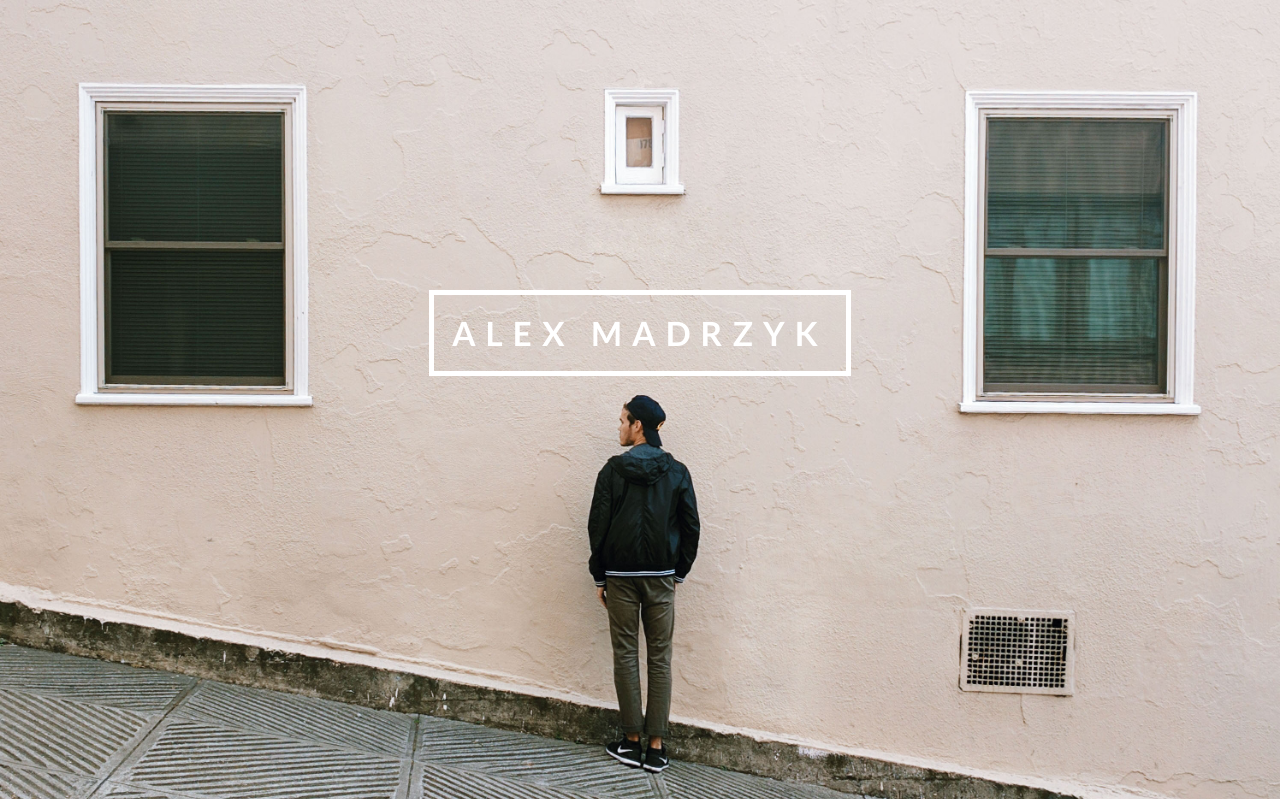
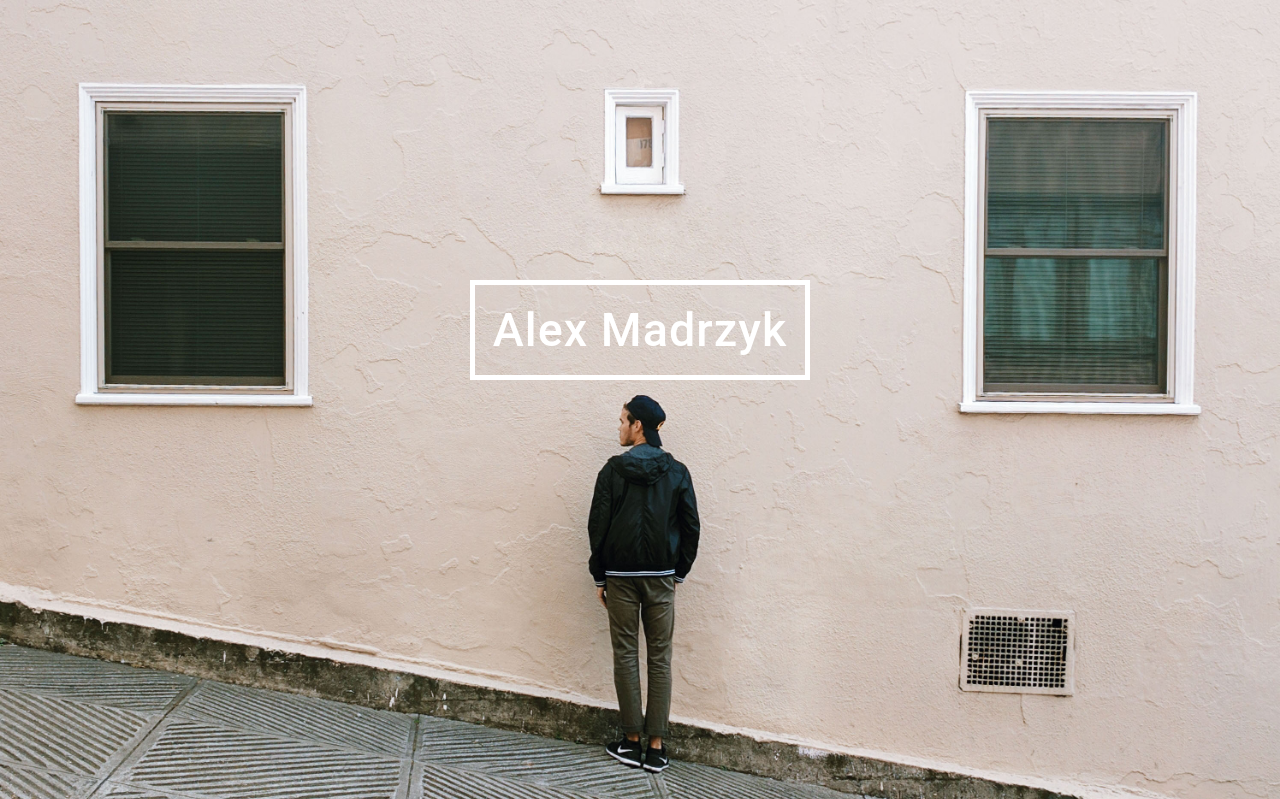
Before and after one commit to amadrzyk/Personal-Website, a PHP site: page / in a window 1280 px wide. Shown: the top 799 px of the page. Run offline with PHP 8.4, Linux system fonts and the light colour scheme; some libraries are stand-ins or nearby versions.

Commit message:
Changed the header text to Roboto

```diff
--- a/public_html/assets/css/main.css
+++ b/public_html/assets/css/main.css
@@ -45,12 +45,14 @@ body, html {
 }
 
 #title {
-    top: 38%;
+    top: 36%;
 }
 
 #headerTitle {
-    font-size: 25pt;
-    font-weight: bold;
+    font-family: Roboto;
+    font-size: 35pt;
+    font-weight: 500;
+    letter-spacing: 1px;
 }
 
 #title span.border{
--- a/public_html/index.php
+++ b/public_html/index.php
@@ -38,7 +38,7 @@
 
     <div class="bgimg-1">
         <div class="caption" id="title">
-            <span class="border" id="headerTitle">ALEX MADRZYK</span>
+            <span class="border" id="headerTitle"> Alex Madrzyk </span>
         </div>
     </div>
 
```
Also changed, not shown: public_html/.htaccess (added), public_html/.user.ini (added), 1 other file.
